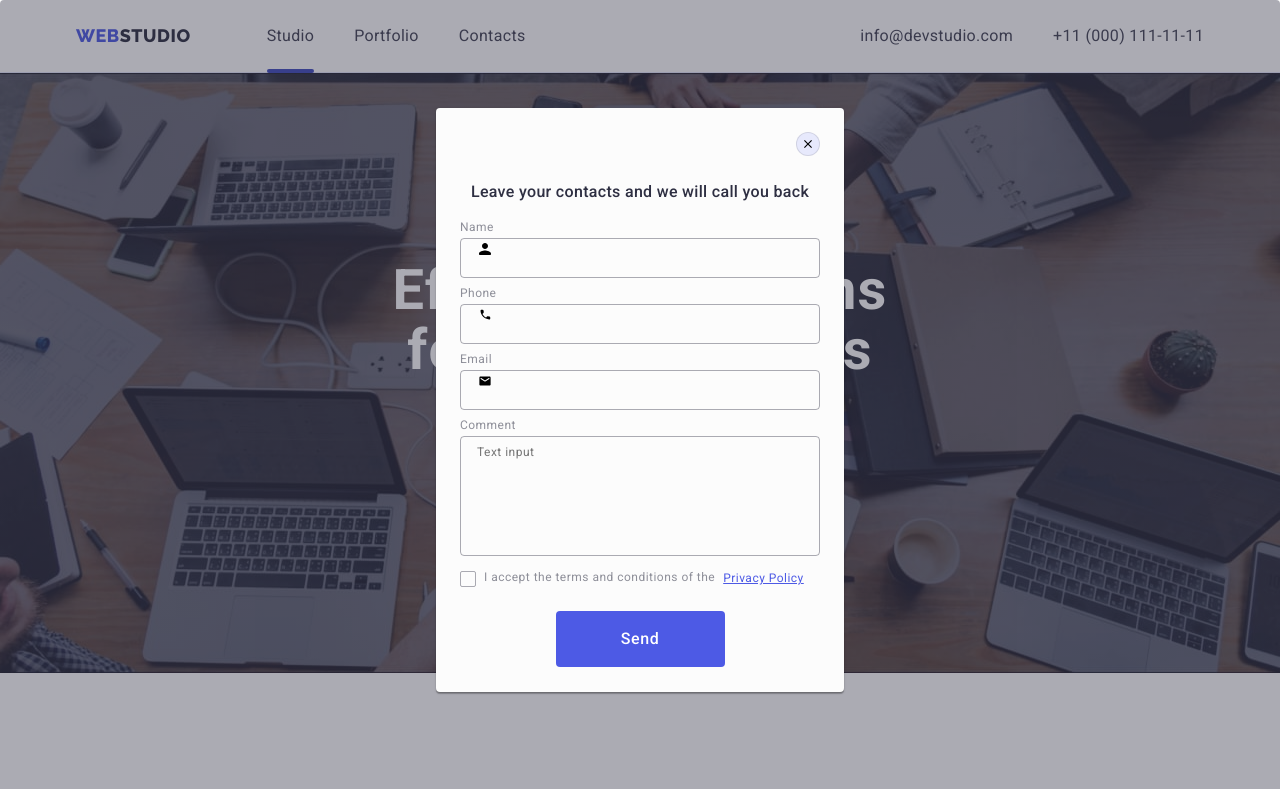
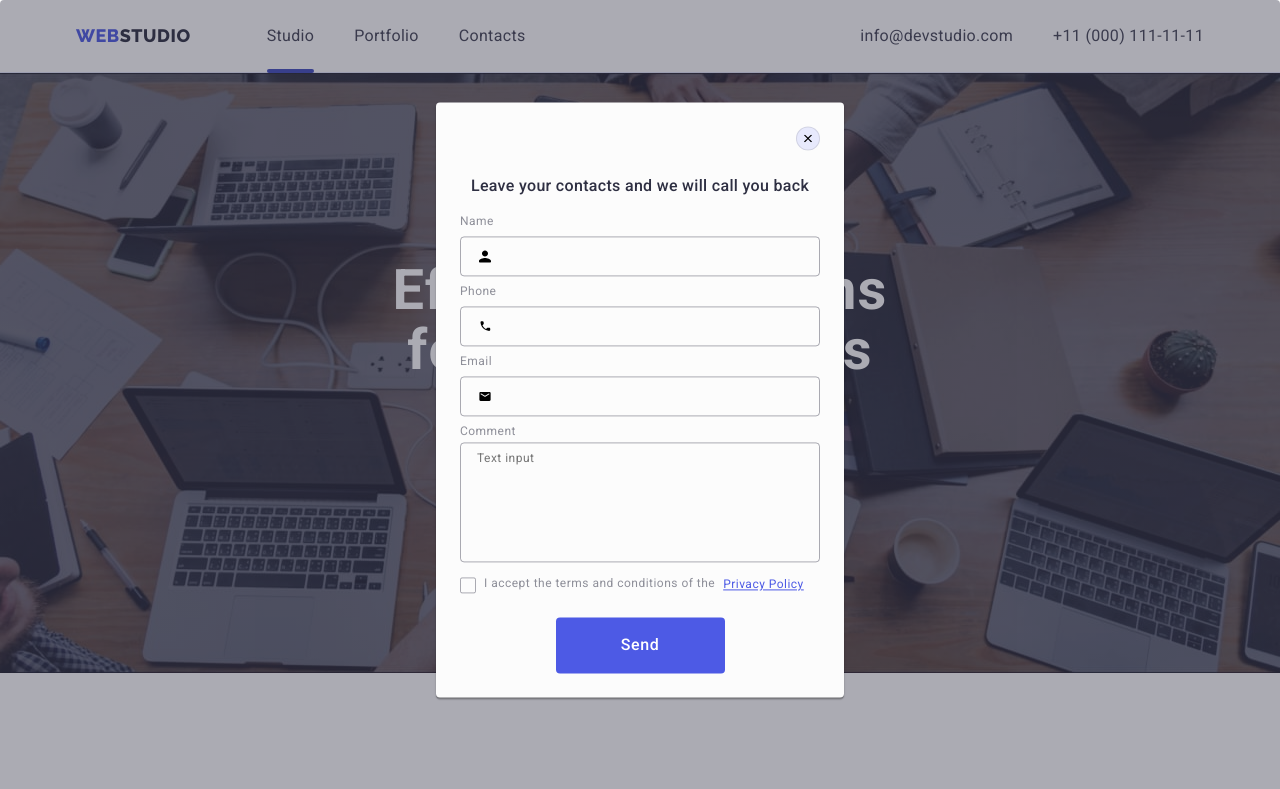
Before and after one commit to Volynyaka/goit-markup-hw-05, a plain HTML site: page index.html in a window 1280 px wide. Shown: the top 789 px of the page. Drawn offline with nearby package versions, Linux system fonts and the light colour scheme.

Commit message:
div-form
added div forms for label and input

```diff
--- a/css/styles.css
+++ b/css/styles.css
@@ -670,7 +670,7 @@ transition: fill 250ms cubic-bezier(0.4, 0, 0.2, 1);
   line-height: 1.17em;
   letter-spacing: 0.48px;
   margin-bottom: 4px;
-  color: var(--subtitle-text);
+  color:#8e8f99;
 
 }
 
--- a/index.html
+++ b/index.html
@@ -448,6 +448,8 @@
         <form class="modal-form" name="user-contacts" autocomplete="off" novalidate>
         <div class="div-form">
           <label class="form-label" for="user-name">Name</label>
+        </div>
+        <div class="div-form">
             <input class="input-modal" type="text" name="Name" id="Name"/>
             <svg class="svg-input" width="18" height="18">
               <use href="./images/icons.svg#icon-person-black-18dp-1"></use>
@@ -455,6 +457,8 @@
         </div>
           <div class="div-form">
           <label class="form-label" for="user-name">Phone</label>
+          </div>
+          <div class="div-form">
             <input class="input-modal" type="text" name="Phone" id="Phone"/>
             <svg class="svg-input" width="18" height="18">
               <use href="./images/icons.svg#icon-phone-black-18dp-1"></use>
@@ -462,6 +466,8 @@
           </div>
           <div class="div-form">
           <label class="form-label" for="user-name">Email</label>
+          </div>
+          <div class="div-form">
             <input class="input-modal" type="text" name="Email" id="Email"/>
             <svg class="svg-input" width="18" height="18">
               <use href="./images/icons.svg#icon-email-black-18dp-1"></use>
```
